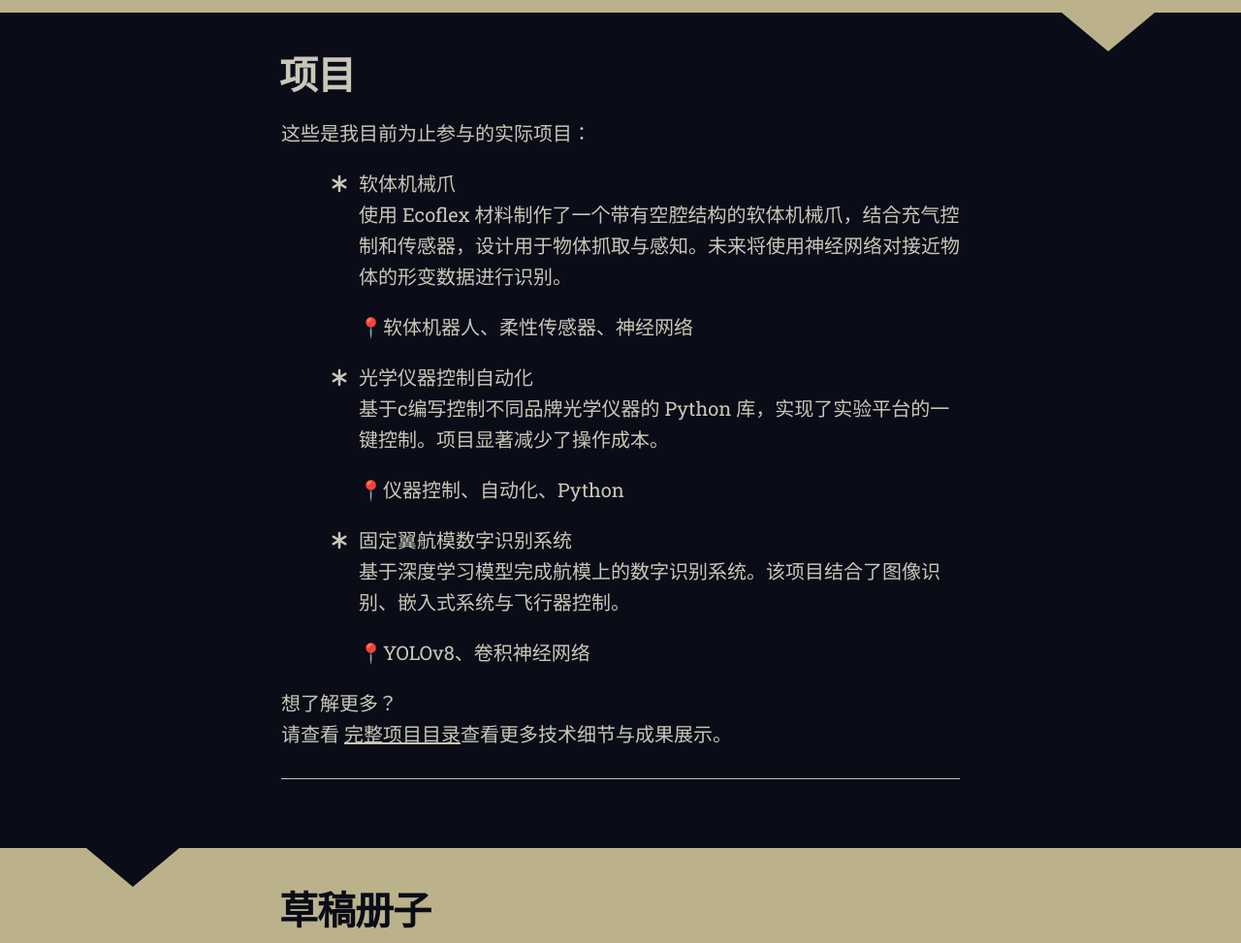
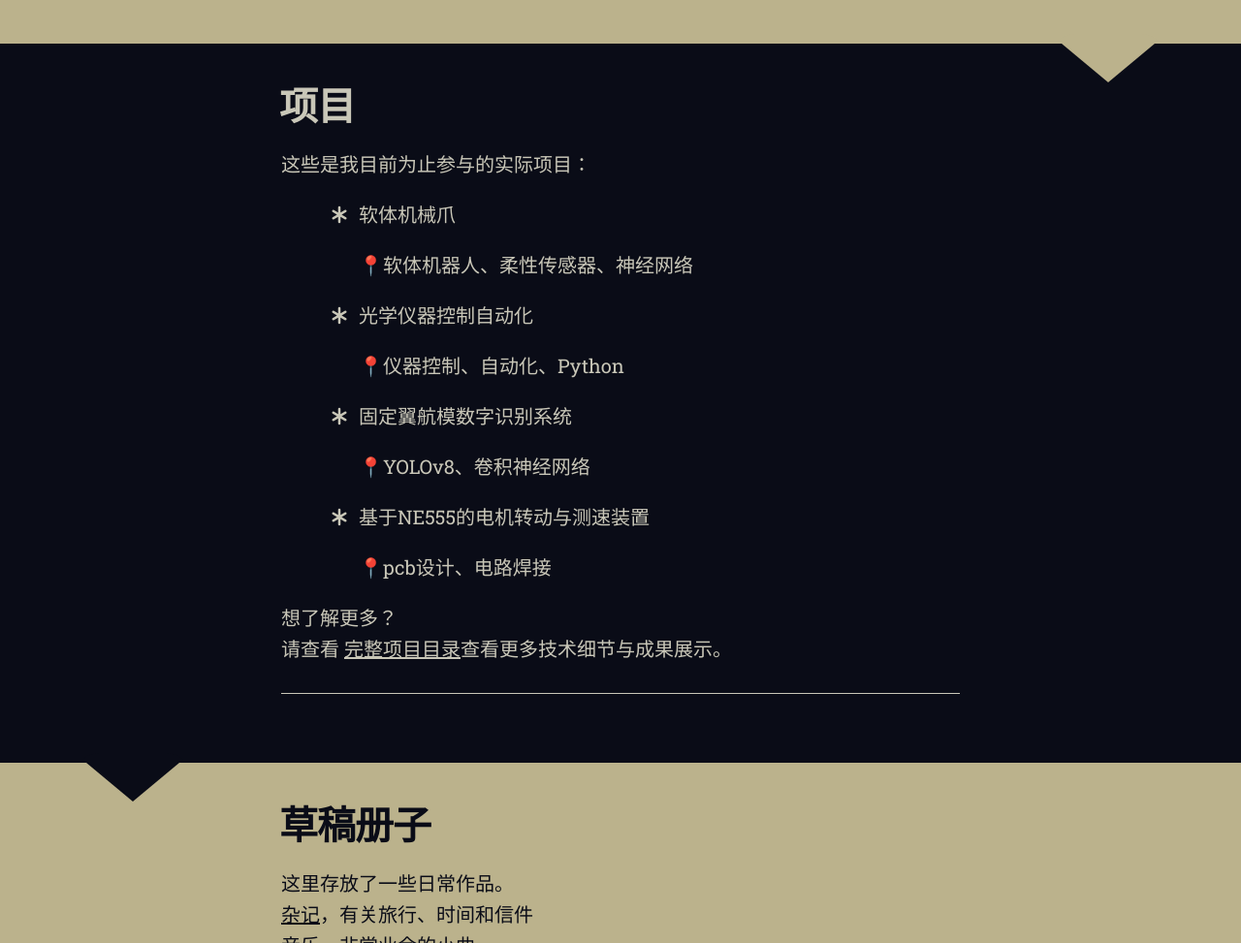
Before and after one commit to TheWynette/TheWynette.github.io, a plain HTML site: page index.html in a window 1280 px wide. Shown: the part 1553-2526 px from the top of the page at 97% size. Drawn offline with Linux system fonts and the light colour scheme.

Commit message:
Update site

```diff
--- a/index.html
+++ b/index.html
@@ -250,7 +250,7 @@
                     <h2 class="post-title">欢迎光临</h2>
                 </header>
                 <section class="post-content">
-                    <p>这是一个角落，用来存放想法和收集故事。
+                    <p>这是一个角落，用来存放想法和收集故事。<br>
 请将你的信投入这里 → <a href="services">故事盒子</a></p>
 <blockquote>
 <p>大道五十，天衍四九，人遁其一。</p></blockquote>
@@ -294,19 +294,20 @@
                     <p>这些是我目前为止参与的实际项目：</p>
 <ul>
 <li>
-<p>软体机械爪<br>
-使用 Ecoflex 材料制作了一个带有空腔结构的软体机械爪，结合充气控制和传感器，设计用于物体抓取与感知。未来将使用神经网络对接近物体的形变数据进行识别。</p>
+<p>软体机械爪</p>
 <p>📍软体机器人、柔性传感器、神经网络</p>
 </li>
 <li>
-<p>光学仪器控制自动化<br>
-基于c编写控制不同品牌光学仪器的 Python 库，实现了实验平台的一键控制。项目显著减少了操作成本。</p>
+<p>光学仪器控制自动化</p>
 <p>📍仪器控制、自动化、Python</p>
 </li>
 <li>
-<p>固定翼航模数字识别系统<br>
-基于深度学习模型完成航模上的数字识别系统。该项目结合了图像识别、嵌入式系统与飞行器控制。</p>
+<p>固定翼航模数字识别系统</p>
 <p>📍YOLOv8、卷积神经网络</p>
+</li>
+<li>
+<p>基于NE555的电机转动与测速装置</p>
+<p>📍pcb设计、电路焊接</p>
 </li>
 </ul>
 <p>想了解更多？<br>
--- a/index.xml
+++ b/index.xml
@@ -47,7 +47,7 @@
       <link>https://thewynette.github.io/music/</link>
       <pubDate>Mon, 01 Jan 0001 00:00:00 +0000</pubDate>
       <guid>https://thewynette.github.io/music/</guid>
-      <description>&lt;p&gt;你愿意和我合奏City of Star吗？&lt;/p&gt;</description>
+      <description>&lt;p&gt;和我合奏City of Star吗？&lt;/p&gt;</description>
     </item>
     <item>
       <title>项目</title>
```
Also changed, not shown: music/index.html (+4 -4 lines).
